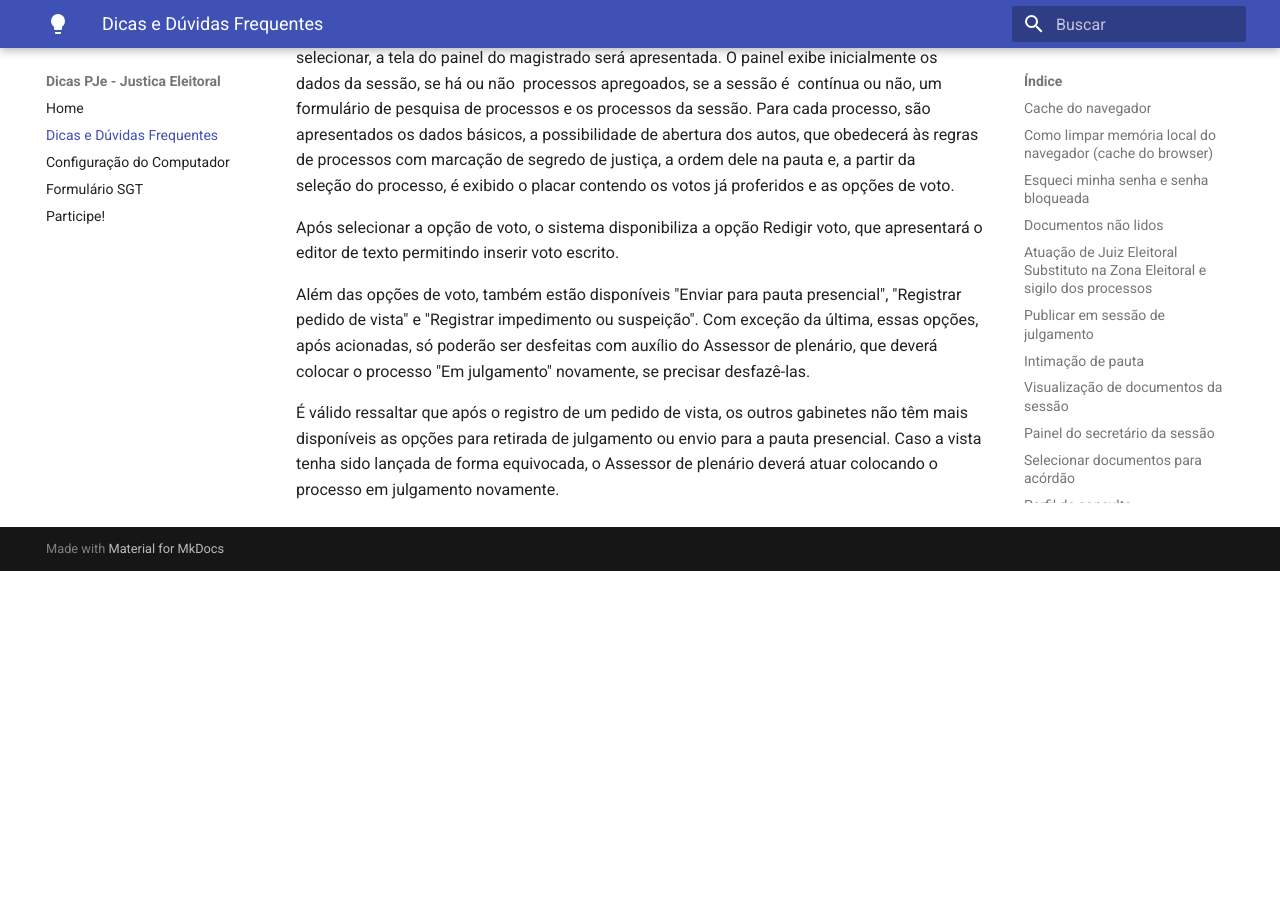
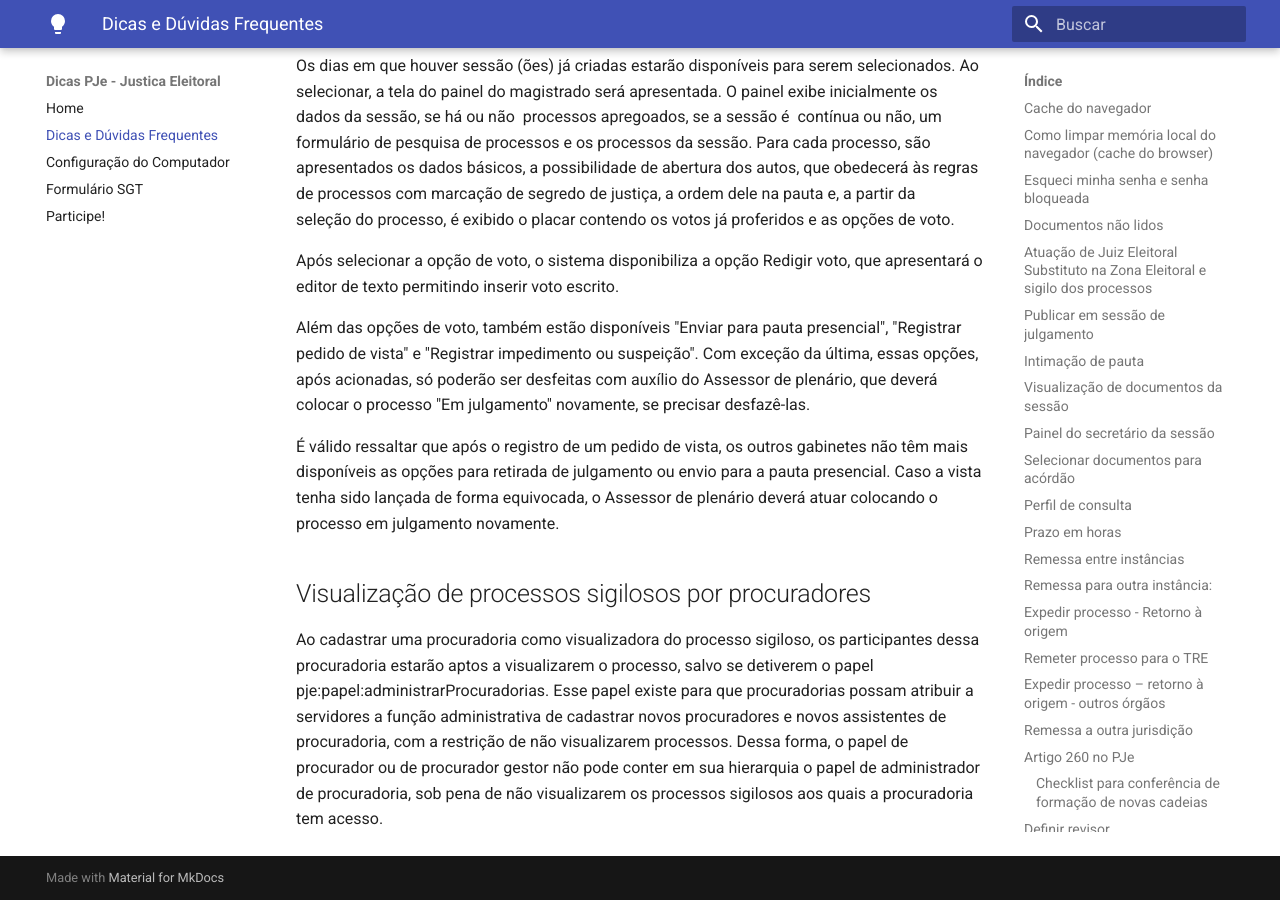
Before and after one commit to PJeJE/dicas_versao_1, an MkDocs documentation site: the page built from docs/dicas.md, in a window 1280 px wide and 900 px high, scrolled down 55699 px. Built offline with MkDocs 1.6.1 and Material for MkDocs 9.7.7, drawn with Linux system fonts in a browser that asks for light colours; nearby versions of some CDN libraries; before the commit the page ends 56270 px from its top, so only the background shows below that; some of the changed text lies outside the part shown.

Commit message:
Update dicas.md

```diff
--- a/docs/dicas.md
+++ b/docs/dicas.md
@@ -1310,3 +1310,7 @@
 Além das opções de voto, também estão disponíveis "Enviar para pauta presencial", "Registrar pedido de vista" e "Registrar impedimento ou suspeição". Com exceção da última, essas opções, após acionadas, só poderão ser desfeitas com auxílio do Assessor de plenário, que deverá colocar o processo "Em julgamento" novamente, se precisar desfazê-las.
 
 É válido ressaltar que após o registro de um pedido de vista, os outros gabinetes não têm mais disponíveis as opções para retirada de julgamento ou envio para a pauta presencial. Caso a vista tenha sido lançada de forma equivocada, o Assessor de plenário deverá atuar colocando o processo em julgamento novamente.
+
+## Visualização de processos sigilosos por procuradores
+
+Ao cadastrar uma procuradoria como visualizadora do processo sigiloso, os participantes dessa procuradoria estarão aptos a visualizarem o processo, salvo se detiverem o papel pje:papel:administrarProcuradorias. Esse papel existe para que procuradorias possam atribuir a servidores a função administrativa de cadastrar novos procuradores e novos assistentes de procuradoria, com a restrição de não visualizarem processos. Dessa forma, o papel de procurador ou de procurador gestor não pode conter em sua hierarquia o papel de administrador de procuradoria, sob pena de não visualizarem os processos sigilosos aos quais a procuradoria tem acesso.
```
